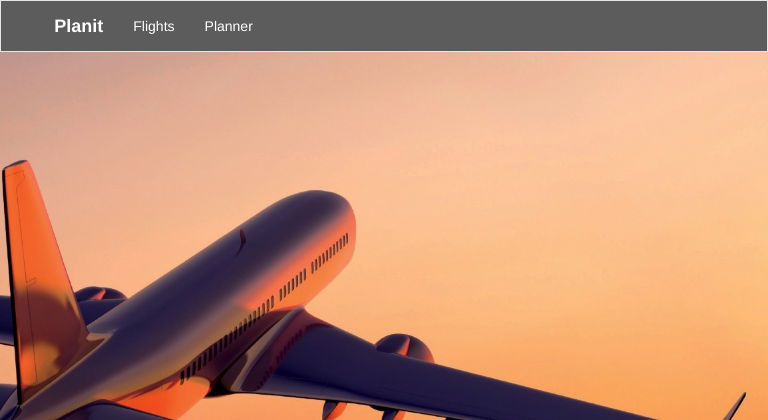
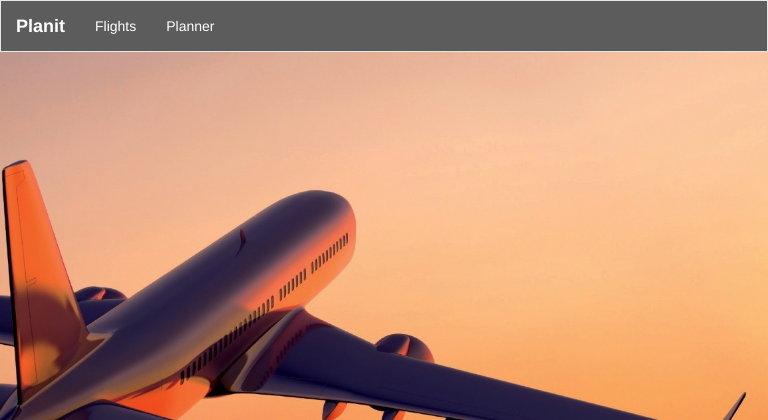
Before and after one commit to Deathridge/planit, a Django app: template flights/templates/base.html in a window 768 px wide. Shown: the top 420 px of the page. Run offline with Django 3.2, Linux system fonts and the light colour scheme; the template is opened without the code that fills it, so the values that code supplies are empty; some libraries are stand-ins or nearby versions.

Commit message:
apply sunday changes

```diff
--- a/flights/forms.py
+++ b/flights/forms.py
@@ -2,4 +2,4 @@ from django import forms
 
 class SubmitFlight(forms.Form):
 	FlightCode = forms.CharField(label='FlightCode', widget=forms.TextInput(attrs={'placeholder': 'QF762', 'class': 'form-control'}))
-	DepartureDate = forms.DateField(label='Departs',widget=forms.DateInput(attrs={'placeholder': 'MM/DD/YYYY', 'class': 'form-control'}))
+	DepartureDate = forms.DateField(label='Departs',widget=forms.DateInput(attrs={'placeholder': 'MM/DD/YYYY', 'class': 'form-control datepicker'}))
--- a/flights/templates/flight.html
+++ b/flights/templates/flight.html
@@ -87,7 +87,7 @@
 
 	<script type="text/javascript">
     	$(function () {
-        	$('#departuredate').datepicker();
+        	$('.datepicker').datepicker();
 
     	});
 	</script>
--- a/static/css/flights.css
+++ b/static/css/flights.css
@@ -1,6 +1,6 @@
 @media (min-width: 768px){
   .container-fluid {
-    max-width: 90%;
+    max-width: 100%;
 
   }
   a.navbar-brand {
@@ -50,7 +50,7 @@
 
 @media (max-width: 768px){
   .container-fluid {
-    max-width: 90%;
+    max-width: 100%;
 
   }
   a.navbar-brand {
```
